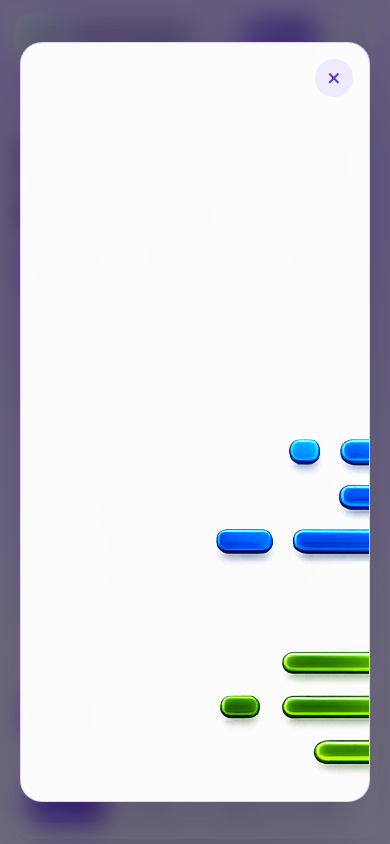
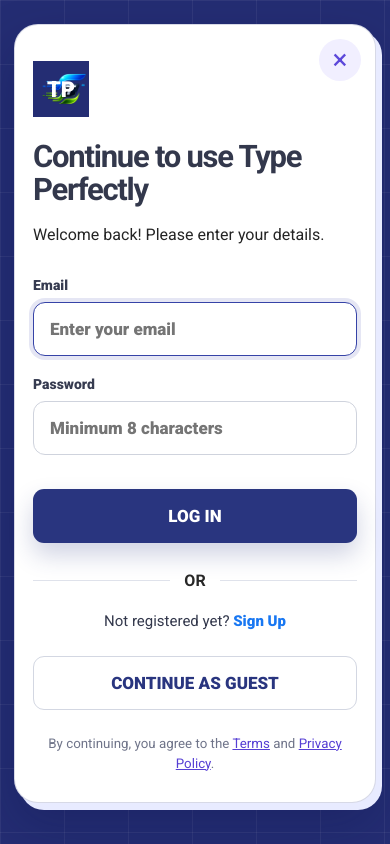
Before and after one commit to mohdaffan54511-cmyk/TeksType, a React (Vite) app: page / in a window 390 px wide. Both pictures are taken after a click on the button "LOG IN". Shown: the top 844 px of the page. Built offline with nearby package versions, Linux system fonts and the light colour scheme; no server answers.

Commit message:
Refactor auth styles for improved layout and design
Updated styles for the authentication overlay and card, including padding, background colors, and dimensions. Adjusted button styles and added new elements for better layout and responsiveness.

```diff
--- a/src/auth.css
+++ b/src/auth.css
@@ -4,194 +4,215 @@
   z-index: 10000;
   display: grid;
   place-items: center;
-  padding: 20px;
-  background: rgba(18, 13, 35, 0.58);
-  backdrop-filter: blur(14px);
+  padding: 24px;
+  overflow-y: auto;
+  background-color: #242d73;
+  background-image:
+    linear-gradient(rgba(255, 255, 255, 0.06) 1px, transparent 1px),
+    linear-gradient(90deg, rgba(255, 255, 255, 0.06) 1px, transparent 1px);
+  background-size: 64px 64px;
 }
 
 .auth-card {
   position: relative;
-  width: min(100%, 440px);
-  max-height: min(760px, calc(100vh - 32px));
-  overflow: auto;
-  padding: 34px;
-  border: 1px solid rgba(124, 77, 255, 0.22);
+  width: min(100%, 580px);
+  box-sizing: border-box;
+  padding: 56px 56px 44px;
+  border: 1px solid rgba(36, 45, 115, 0.18);
   border-radius: 28px;
-  background: rgba(255, 255, 255, 0.98);
-  box-shadow: 0 28px 90px rgba(35, 20, 75, 0.28);
-  color: #231942;
+  background: #fff;
+  box-shadow: 10px 10px 0 #e8ebff, 14px 14px 0 rgba(255,255,255,.95), 0 28px 80px rgba(6,15,68,.28);
+  color: #2d3148;
 }
 
 .auth-close {
   position: absolute;
-  top: 16px;
-  right: 16px;
-  width: 38px;
-  height: 38px;
+  top: 20px;
+  right: 20px;
+  width: 42px;
+  height: 42px;
   border: 0;
   border-radius: 50%;
-  background: #f0eaff;
-  color: #5d36c9;
-  font-size: 24px;
+  background: #f1efff;
+  color: #5c48da;
+  font-size: 28px;
   line-height: 1;
   cursor: pointer;
 }
 
-.auth-eyebrow {
-  display: block;
-  margin-bottom: 10px;
-  color: #7c4dff;
-  font-size: 12px;
+.auth-brand-mark {
+  position: relative;
+  display: grid;
+  place-items: center;
+  width: 66px;
+  height: 66px;
+  margin-bottom: 30px;
+  overflow: hidden;
+  background: #242d73;
+  color: #fff;
+  font-size: 22px;
   font-weight: 900;
-  letter-spacing: 0.14em;
 }
 
+.auth-brand-mark img {
+  position: absolute;
+  inset: 0;
+  width: 100%;
+  height: 100%;
+  object-fit: cover;
+}
+
+.auth-brand-mark span { position: relative; z-index: 0; }
+
 .auth-card h2 {
+  max-width: 470px;
   margin: 0;
-  font-size: clamp(30px, 5vw, 42px);
-  line-height: 1.05;
+  color: #33384c;
+  font-size: clamp(34px, 5vw, 48px);
+  line-height: 1.06;
   letter-spacing: -0.04em;
 }
 
-.auth-card > p {
-  margin: 14px 0 24px;
-  color: #665d78;
-  line-height: 1.55;
+.auth-card > p#auth-description {
+  margin: 16px 0 42px;
+  color: #242424;
+  font-size: 18px;
+  line-height: 1.5;
 }
 
-.auth-form {
-  display: grid;
-  gap: 16px;
-}
+.auth-form { display: grid; gap: 20px; }
 
 .auth-form label {
   display: grid;
-  gap: 8px;
-  color: #463b5f;
-  font-size: 13px;
+  gap: 9px;
+  color: #363b50;
+  font-size: 14px;
   font-weight: 800;
 }
 
 .auth-form input {
   width: 100%;
   box-sizing: border-box;
-  min-height: 50px;
-  padding: 0 15px;
-  border: 1px solid #d9cfef;
-  border-radius: 14px;
+  min-height: 58px;
+  padding: 0 16px;
+  border: 1px solid #cfd3dd;
+  border-radius: 12px;
   outline: none;
-  background: #fbf9ff;
-  color: #231942;
+  background: #fff;
+  color: #252a3c;
   font: inherit;
+  font-size: 17px;
 }
 
 .auth-form input:focus {
-  border-color: #7c4dff;
-  box-shadow: 0 0 0 4px rgba(124, 77, 255, 0.13);
+  border-color: #3643a7;
+  box-shadow: 0 0 0 4px rgba(54, 67, 167, 0.13);
 }
 
 .auth-submit,
-.auth-guest,
-.auth-switch {
+.auth-guest {
   width: 100%;
-  min-height: 48px;
-  border-radius: 14px;
+  min-height: 56px;
+  border-radius: 11px;
+  font-size: 17px;
   font-weight: 900;
   cursor: pointer;
 }
 
 .auth-submit {
+  margin-top: 14px;
   border: 0;
-  background: linear-gradient(135deg, #7547f5, #9d70ff);
-  color: white;
-  box-shadow: 0 12px 28px rgba(117, 71, 245, 0.25);
+  background: #29357f;
+  color: #fff;
+  box-shadow: 0 12px 24px rgba(41,53,127,.22);
 }
 
-.auth-submit:disabled {
-  opacity: 0.65;
-  cursor: wait;
+.auth-submit:disabled { opacity: .65; cursor: wait; }
+
+.auth-divider {
+  display: flex;
+  align-items: center;
+  gap: 14px;
+  margin: 28px 0 22px;
+  color: #272727;
+  font-weight: 700;
+}
+
+.auth-divider::before,
+.auth-divider::after {
+  content: "";
+  flex: 1;
+  height: 1px;
+  background: #dfe2eb;
+}
+
+.auth-switch-copy {
+  margin: 0 0 26px;
+  color: #33384c;
+  text-align: center;
+  font-size: 15px;
 }
 
 .auth-switch {
-  margin-top: 14px;
+  padding: 0;
   border: 0;
   background: transparent;
-  color: #6b43d7;
+  color: #1877f2;
+  font: inherit;
+  font-weight: 800;
+  cursor: pointer;
 }
 
 .auth-guest {
-  margin-top: 4px;
-  border: 1px solid #d9cfef;
-  background: #f7f3ff;
-  color: #4d3a78;
+  border: 1px solid #d3d7e2;
+  background: #fff;
+  color: #29357f;
 }
 
 .auth-message,
 .auth-config-warning {
-  margin: 14px 0 0;
-  padding: 12px 14px;
-  border-radius: 12px;
-  font-size: 13px;
+  margin: 16px 0 0;
+  padding: 13px 15px;
+  border-radius: 11px;
+  font-size: 14px;
   line-height: 1.45;
 }
 
-.auth-message.success {
-  background: #e8fbf0;
-  color: #167344;
-}
-
+.auth-message.success { background: #eaf9ef; color: #166b3c; }
 .auth-message.error,
-.auth-config-warning {
-  background: #fff1f1;
-  color: #a52a2a;
-}
+.auth-config-warning { background: #fff0f0; color: #a52a2a; }
 
 .auth-legal {
   display: block;
-  margin-top: 18px;
-  color: #7a7189;
+  margin-top: 24px;
+  color: #70758a;
   text-align: center;
   line-height: 1.5;
 }
 
-.auth-legal a {
-  color: #6b43d7;
+.auth-legal a { color: #563fd4; }
+.save-progress-button { margin-top: 8px; }
+.cloud-save-status { display: block; margin-top: 10px; color: #6d637c; text-align: center; }
+.cloud-save-status.saved { color: #167344; }
+.cloud-save-status.error { color: #a52a2a; }
+
+@media (max-width: 700px) {
+  .auth-overlay { align-items: start; padding: 14px; }
+  .auth-card {
+    width: 100%;
+    margin: 10px 0 24px;
+    padding: 36px 22px 28px;
+    border-radius: 24px;
+    box-shadow: 6px 7px 0 #e8ebff, 0 22px 50px rgba(6,15,68,.25);
+  }
+  .auth-close { top: 14px; right: 14px; }
+  .auth-brand-mark { width: 56px; height: 56px; margin-bottom: 24px; }
+  .auth-card h2 { padding-right: 42px; font-size: 36px; }
+  .auth-card > p#auth-description { margin-bottom: 30px; font-size: 16px; }
+  .auth-form input, .auth-submit, .auth-guest { min-height: 54px; }
 }
 
-.save-progress-button {
-  margin-top: 8px;
+@media (max-width: 420px) {
+  .auth-card { padding-inline: 18px; }
+  .auth-card h2 { font-size: 31px; }
 }
-
-.cloud-save-status {
-  display: block;
-  margin-top: 10px;
-  color: #6d637c;
-  text-align: center;
-}
-
-.cloud-save-status.saved {
-  color: #167344;
-}
-
-.cloud-save-status.error {
-  color: #a52a2a;
-}
-
-@media (max-width: 700px) {
-  .auth-card {
-    padding: 30px 20px 24px;
-    border-radius: 22px;
-  }
-
-  .auth-header-button {
-    min-width: auto;
-  }
-}
-
-@media (prefers-reduced-motion: reduce) {
-  .auth-overlay,
-  .auth-card,
-  .auth-submit {
-    transition: none !important;
-  }
-}
```
